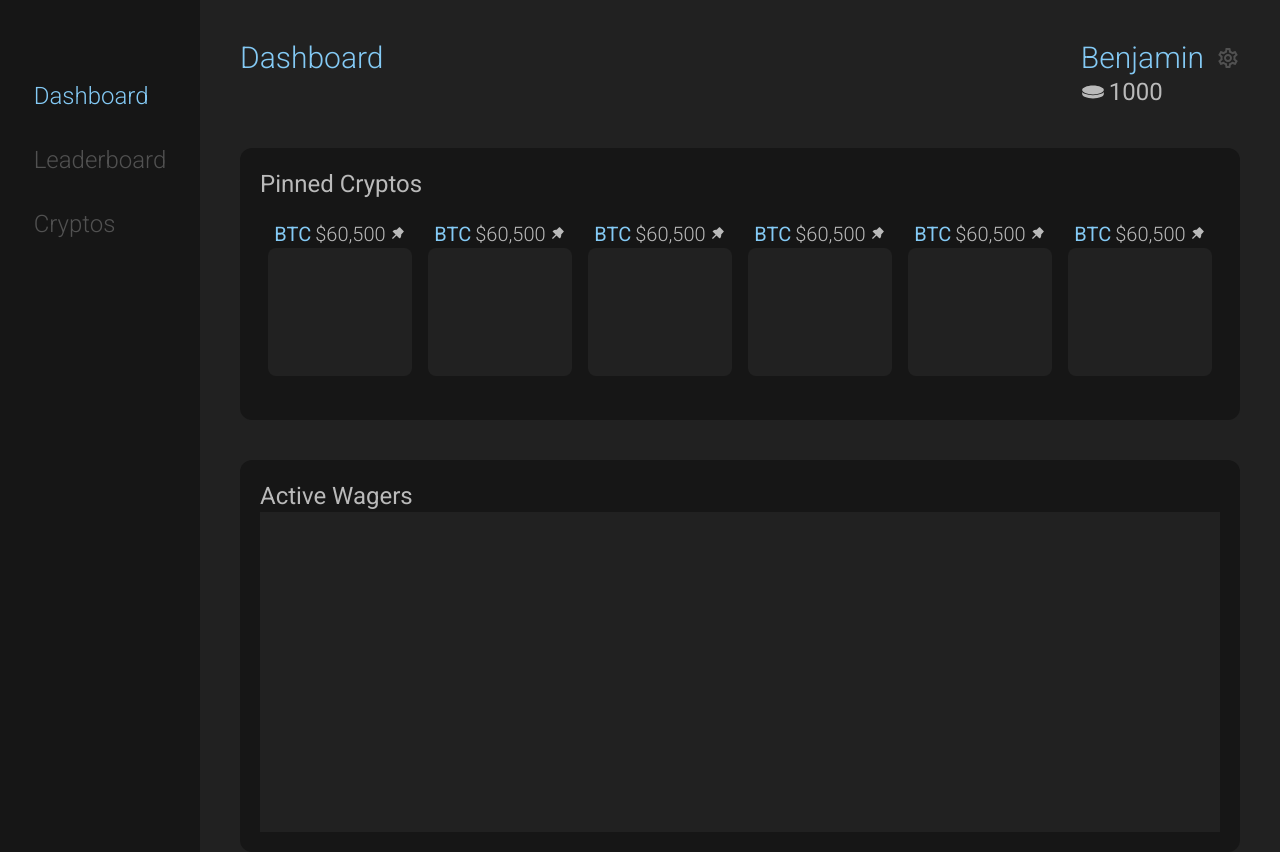
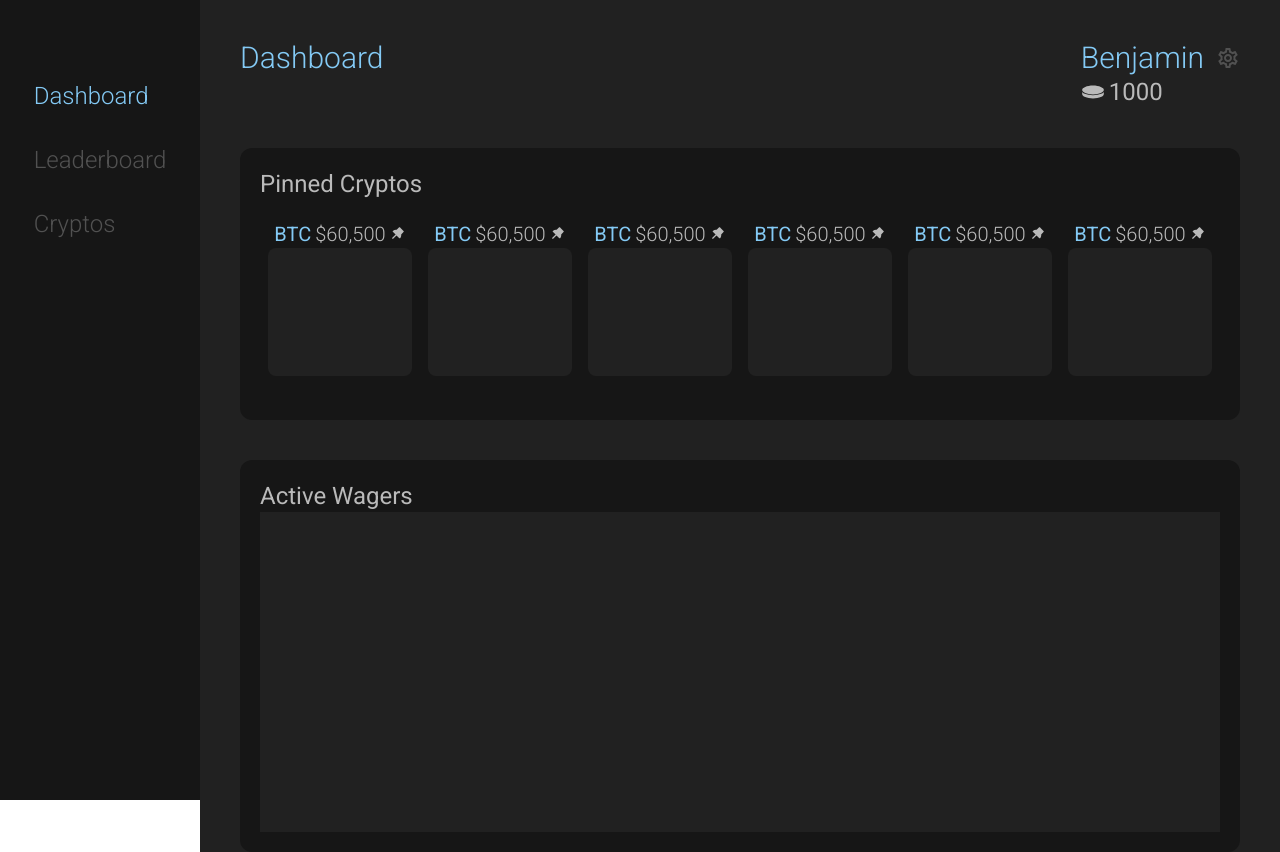
Before and after one commit to BenMoreira/crypto-betting-app, a React (Create React App) app in the folder client/: page /Dashboard in a window 1280 px wide. Built offline with nearby package versions, Linux system fonts and the light colour scheme.

Commit message:
Make navbar fixed

```diff
--- a/client/src/App.tsx
+++ b/client/src/App.tsx
@@ -20,7 +20,7 @@ function App() {
   return (
     <div className='flex flex-row'>
       <Navbar />
-      <div className='w-[calc(100vw-200px)] h-full'>
+      <div className='w-[calc(100vw-200px)] ml-[200px] h-full'>
       <Routes>
         <Route path="/" element={<Dashboard/>}/>
         <Route path="/leaderboard" element={<Leaderboard/>}/>
--- a/client/src/components/Navbar.tsx
+++ b/client/src/components/Navbar.tsx
@@ -4,7 +4,7 @@ import NavOption from './NavOption'
 export const Navbar = () => {
 
   return (
-    <nav className='w-[200px] bg-coal-900 flex flex-col pt-20 items-center'>
+    <nav className='w-[200px] fixed left-0 h-screen bg-coal-900 flex flex-col pt-20 items-center'>
         <div className='flex flex-col gap-8 font-light'>
         {
         ["Dashboard", "Leaderboard", "Cryptos"].map((option) => {
```
